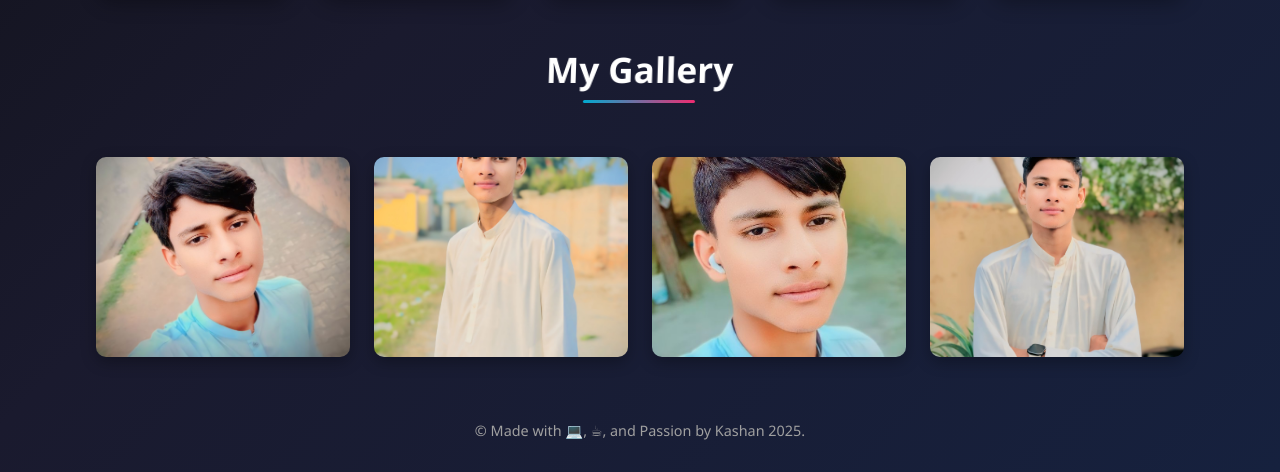
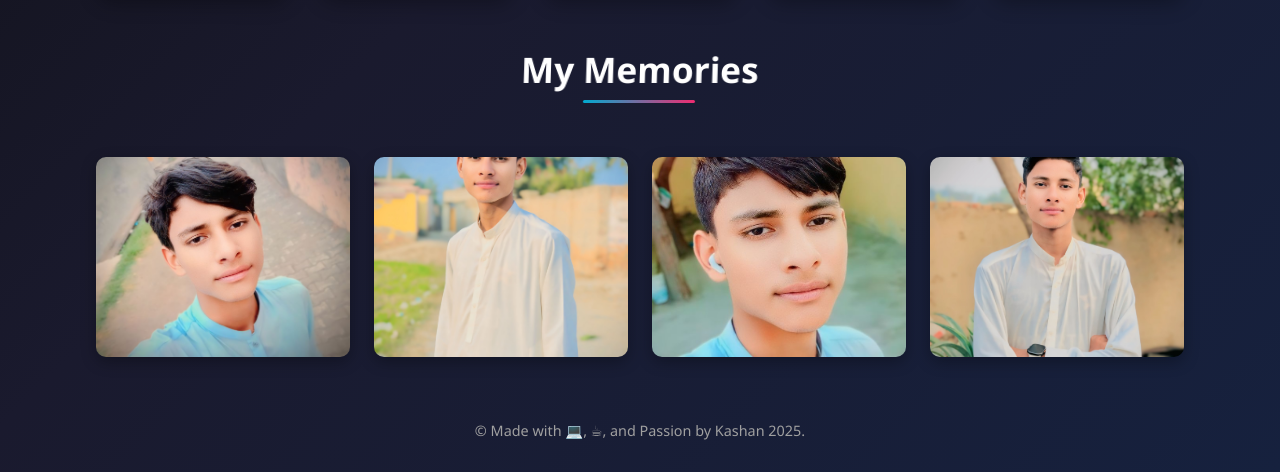
Before and after one commit to spidy10-max/RanaKashan, a plain HTML site: page index.html in a window 1280 px wide. Shown: the part 896-1368 px from the top of the page. Drawn offline with Linux system fonts and the light colour scheme.

Commit message:
Update index.html

```diff
--- a/index.html
+++ b/index.html
@@ -657,7 +657,7 @@
 
         <!-- Photo Gallery Section -->
         <section class="gallery-section">
-            <h2 class="section-title">My Gallery</h2>
+            <h2 class="section-title">My Memories</h2>
             <div class="gallery">
                 <div class="gallery-item">
                     <img src="photo1.jpg" alt="Photo 1">
@@ -743,4 +743,5 @@
         });
     </script>
 </body>
+
 </html>
```
